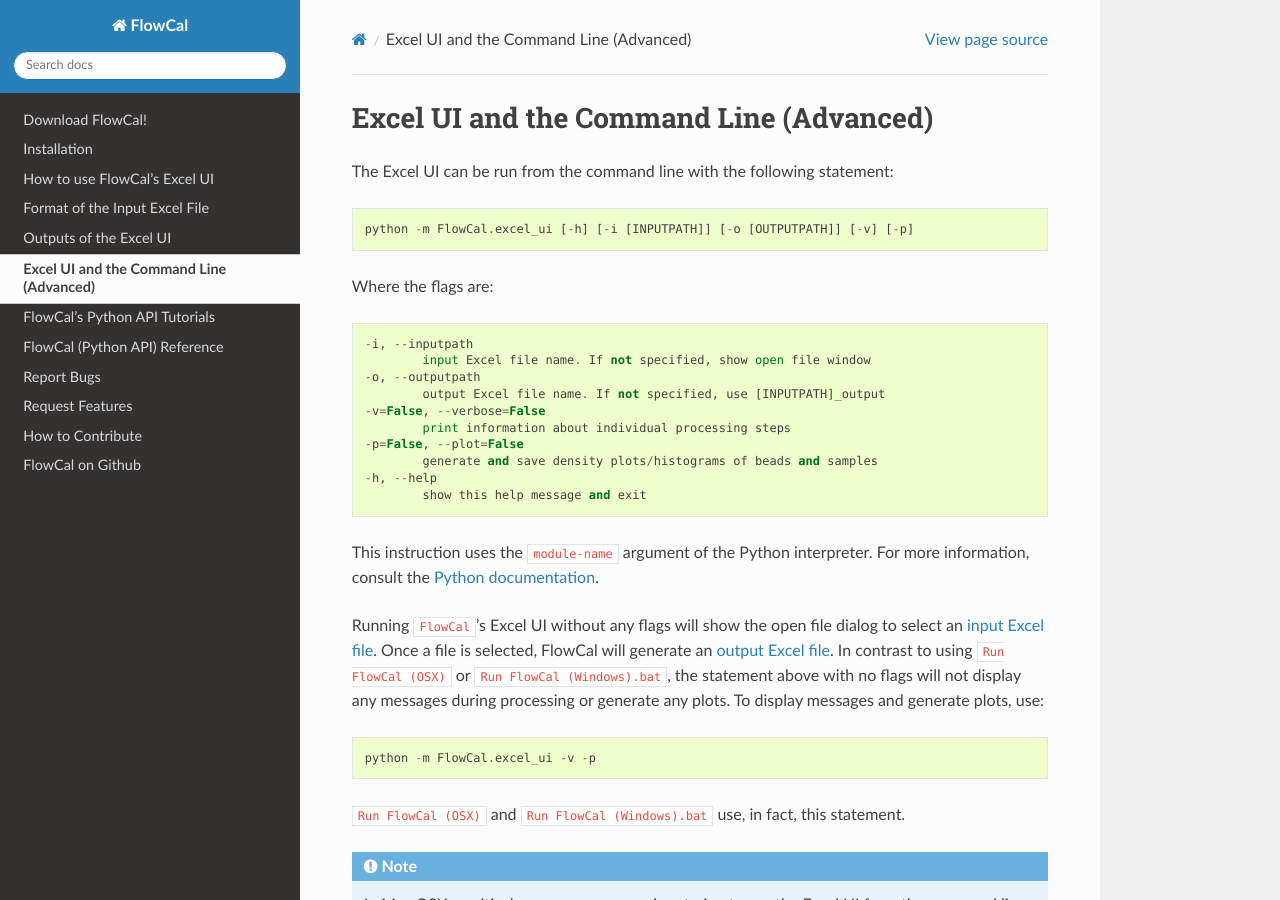
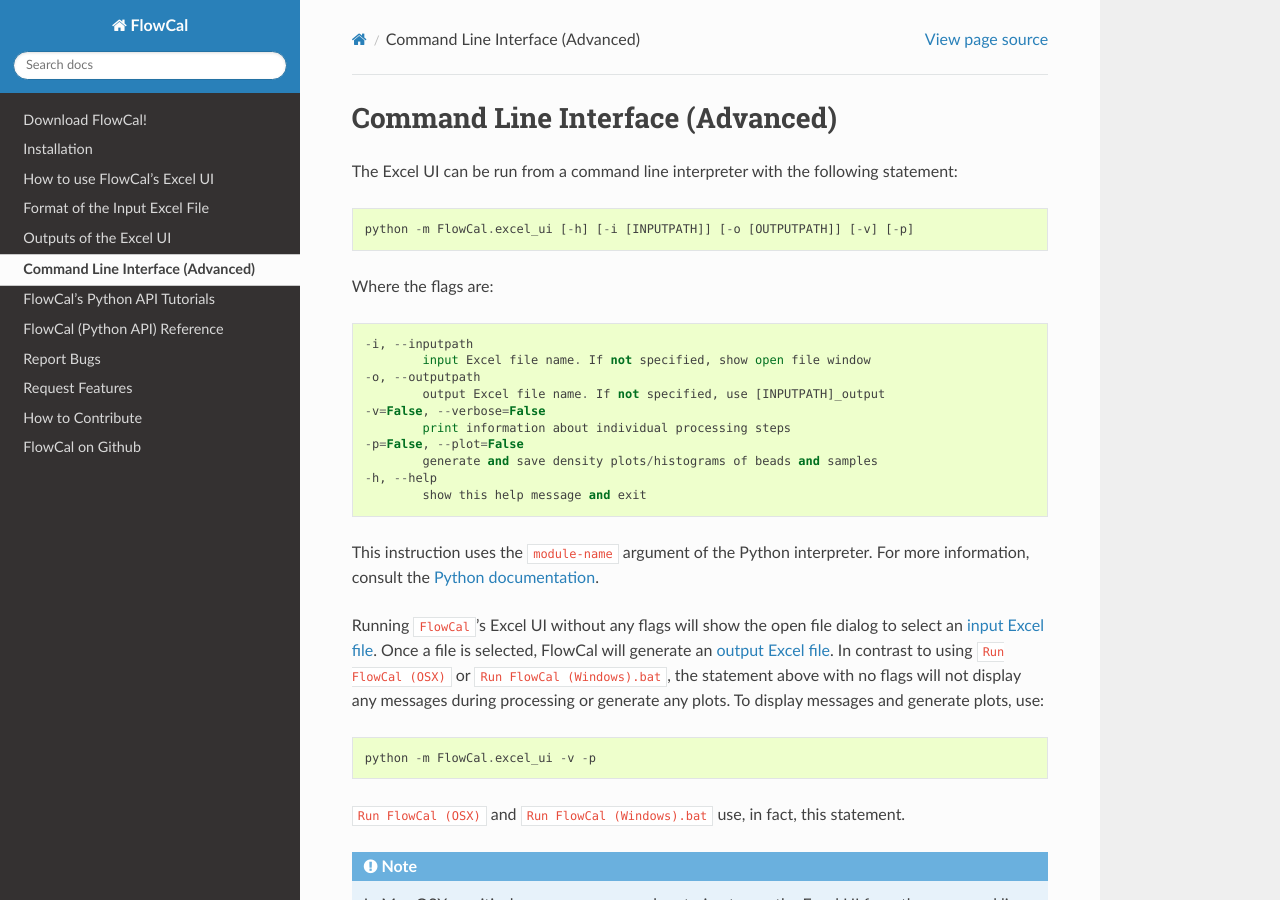
Before and after one commit to taborlab/FlowCal, a Sphinx documentation site: the page built from doc/excel_ui/cmd.rst, in a window 1280 px wide and 900 px high. Built offline with Sphinx 7.4.7 and the Read the Docs theme 2.0.0, drawn with Linux system fonts in a browser that asks for light colours; the version number could not be read and is left out.

Commit message:
changed title of excel ui's command line documentation.

```diff
--- a/doc/excel_ui/cmd.rst
+++ b/doc/excel_ui/cmd.rst
@@ -1,7 +1,7 @@
-Excel UI and the Command Line (Advanced)
-========================================
+Command Line Interface (Advanced)
+=================================
 
-The Excel UI can be run from the command line with the following statement::
+The Excel UI can be run from a command line interpreter with the following statement::
 
 	python -m FlowCal.excel_ui [-h] [-i [INPUTPATH]] [-o [OUTPUTPATH]] [-v] [-p]
 
```
